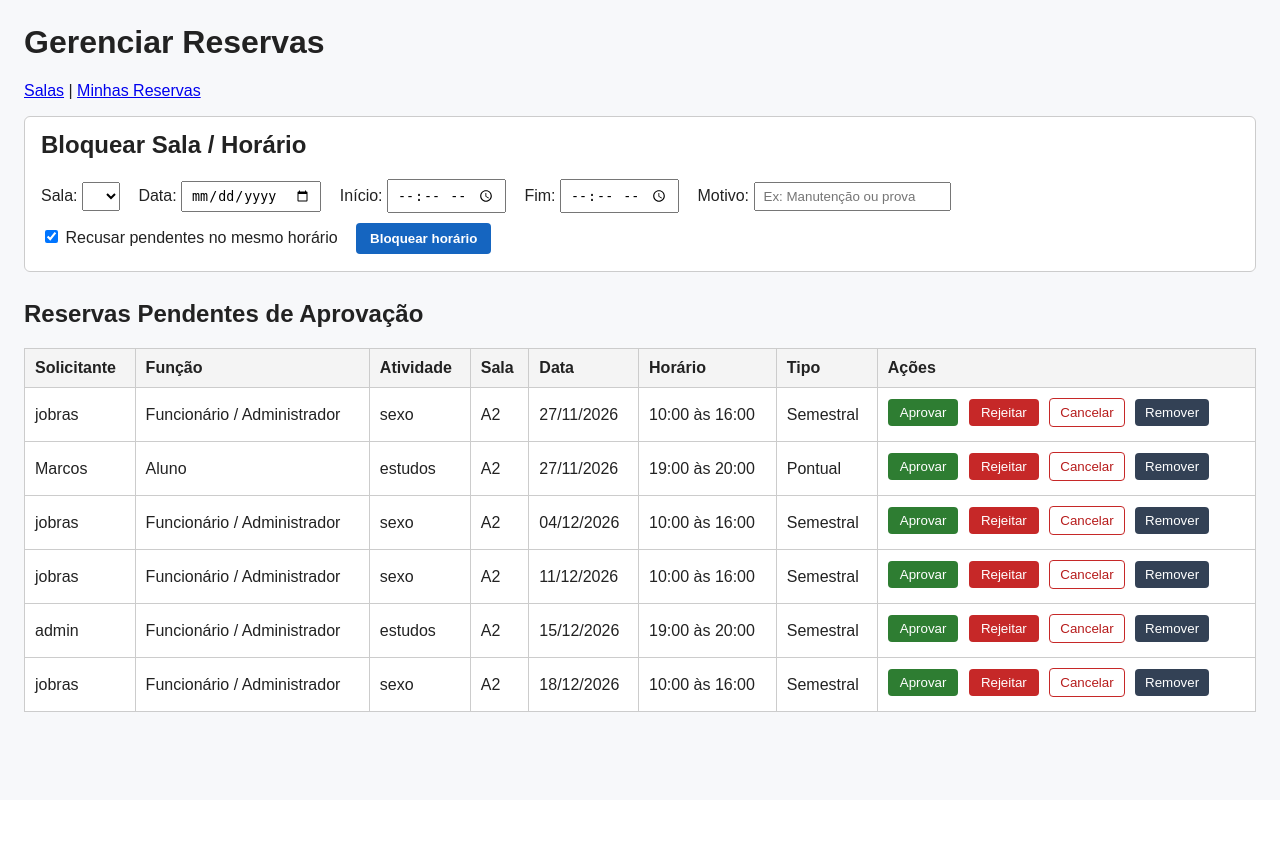
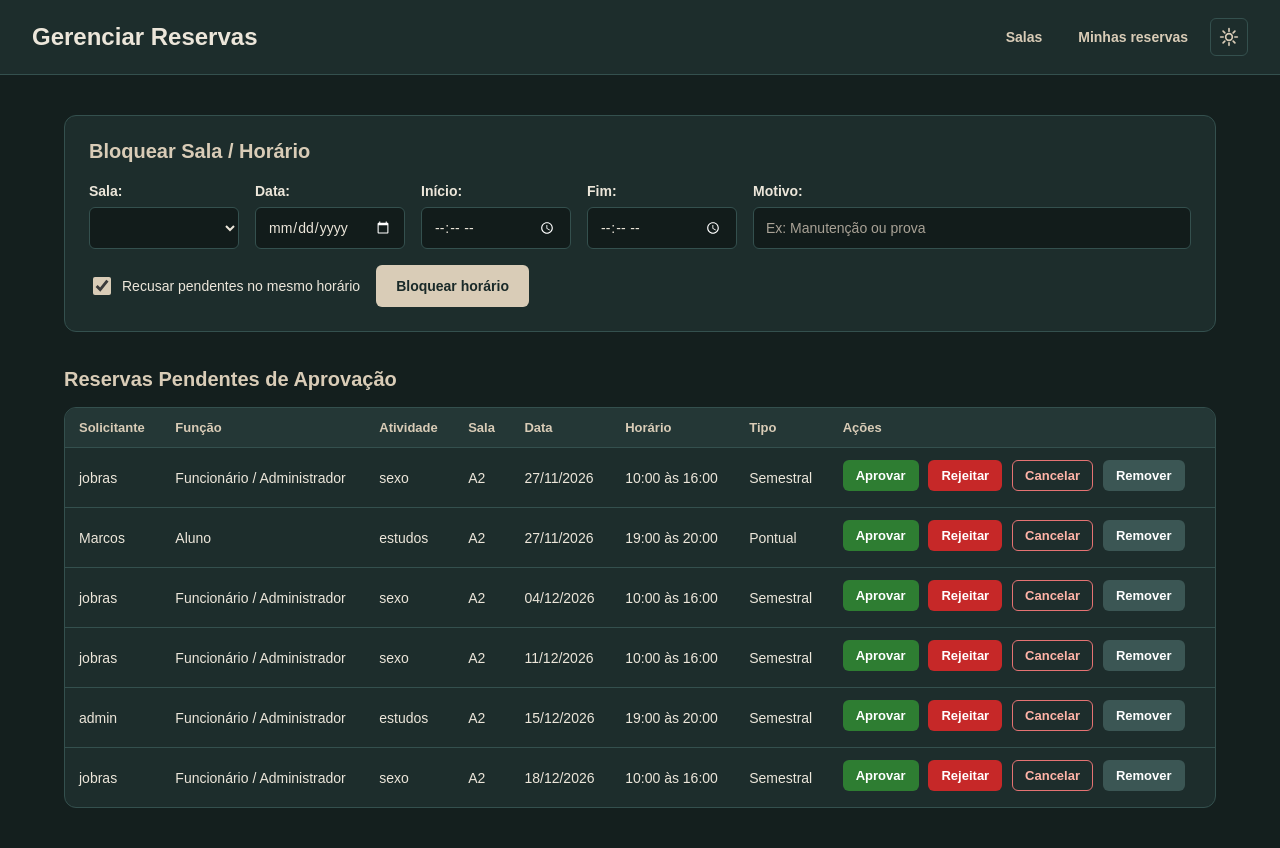
Before and after one commit to jobriel-br1/Salas, a Django app: page /gestao/reservas/ in a window 1280 px wide. Before the commit the page ends 712 px from the top, so only its background shows below. Run offline with Django 5.2, Linux system fonts and the light colour scheme; a user stored in the database is signed in; data comes from the database, SQL or seed files in the repository; lists and menus that the app fills with data are empty.

Commit message:
adicionei estilo ao gerenciar reservas

```diff
--- /dev/null
+++ b/Site de Salas/static/gerenciar-reservas.css
@@ -0,0 +1,586 @@
+/* =========================
+   1. VARIÁVEIS DE TEMA
+   ========================= */
+
+/* Tema escuro (padrão) */
+:root {
+    color-scheme: dark;
+
+    --cor-fundo: #141F1E;
+    --cor-superficie: #1D2D2C;
+    --cor-superficie-alta: #243736;
+    --cor-campo: #121C1B;
+    --cor-primaria: #29403F;
+    --cor-hover: #365553;
+    --cor-borda: #34504E;
+
+    --cor-destaque: #D9CCB7;
+    --cor-texto: #ECE6DA;
+    --cor-texto-suave: #A9A296;
+    --cor-texto-sobre-destaque: #1A2A29;
+    --cor-texto-sobre-hover: #ECE6DA;
+    --cor-foco: rgba(217, 204, 183, 0.25);
+
+    /* Botões de ação */
+    --btn-aprovar: #2E7D32;
+    --btn-rejeitar: #C62828;
+    --btn-neutro: #3B5654;
+
+    /* Status e mensagens */
+    --ok-cor: #66BB6A;
+    --ok-fundo: #1E3A28;
+    --ok-texto: #A5D6A7;
+
+    --aviso-cor: #FFA726;
+    --aviso-fundo: #3D2E17;
+    --aviso-texto: #FFCC80;
+
+    --erro-cor: #E57373;
+    --erro-fundo: #3A1F1F;
+    --erro-texto: #FFB4A8;
+
+    --info-cor: #64B5F6;
+    --info-fundo: #1F3340;
+    --info-texto: #A9D0F5;
+
+    --sombra: none;
+}
+
+/* Tema claro (ativado pelo botão) */
+:root[data-theme="light"] {
+    color-scheme: light;
+
+    --cor-fundo: #F5F2ED;
+    --cor-superficie: #FFFFFF;
+    --cor-superficie-alta: #FAF7F2;
+    --cor-campo: #FAF8F4;
+    --cor-primaria: #29403F;
+    --cor-hover: #365553;
+    --cor-borda: #D8D8D3;
+
+    --cor-destaque: #29403F;
+    --cor-texto: #343A38;
+    --cor-texto-suave: #6B706D;
+    --cor-texto-sobre-destaque: #FFFFFF;
+    --cor-texto-sobre-hover: #FFFFFF;
+    --cor-foco: rgba(41, 64, 63, 0.2);
+
+    --btn-aprovar: #2E7D32;
+    --btn-rejeitar: #C62828;
+    --btn-neutro: #4A5B59;
+
+    --ok-cor: #2E7D32;
+    --ok-fundo: #E6F4EA;
+    --ok-texto: #1E6F31;
+
+    --aviso-cor: #ED6C02;
+    --aviso-fundo: #FFF4E5;
+    --aviso-texto: #9A4A00;
+
+    --erro-cor: #C62828;
+    --erro-fundo: #FDECEA;
+    --erro-texto: #A51D24;
+
+    --info-cor: #1976D2;
+    --info-fundo: #EEF6FF;
+    --info-texto: #0D47A1;
+
+    --sombra: 0 2px 8px rgba(0, 0, 0, 0.06);
+}
+
+/* =========================
+   2. CONFIGURAÇÕES GERAIS
+   ========================= */
+
+* {
+    box-sizing: border-box;
+    font-family: Arial, Helvetica, sans-serif;
+}
+
+html,
+body {
+    margin: 0;
+    min-height: 100%;
+}
+
+body {
+    min-height: 100vh;
+    min-height: 100dvh;
+
+    background-color: var(--cor-fundo);
+    color: var(--cor-texto);
+
+    transition:
+        background-color 0.25s,
+        color 0.25s;
+}
+
+/* =========================
+   3. CABEÇALHO
+   ========================= */
+
+header {
+    padding: 18px 32px;
+
+    display: flex;
+    align-items: center;
+    justify-content: space-between;
+    flex-wrap: wrap;
+    gap: 16px;
+
+    background-color: var(--cor-superficie);
+    border-bottom: 1px solid var(--cor-borda);
+
+    transition:
+        background-color 0.25s,
+        border-color 0.25s;
+}
+
+header h1 {
+    margin: 0;
+    font-size: 24px;
+    font-weight: 700;
+    color: var(--cor-texto);
+}
+
+/* =========================
+   4. NAVEGAÇÃO
+   ========================= */
+
+nav {
+    display: flex;
+    align-items: center;
+    flex-wrap: wrap;
+    gap: 8px;
+}
+
+nav a {
+    padding: 8px 14px;
+
+    border-radius: 6px;
+
+    color: var(--cor-destaque);
+    font-size: 14px;
+    font-weight: 600;
+    text-decoration: none;
+
+    transition:
+        background-color 0.2s,
+        color 0.2s;
+}
+
+nav a:hover {
+    background-color: var(--cor-hover);
+    color: var(--cor-texto-sobre-hover);
+}
+
+/* Botão de alternar tema (sol / lua) */
+.botao-tema {
+    width: 38px;
+    height: 38px;
+    padding: 0;
+
+    display: inline-flex;
+    align-items: center;
+    justify-content: center;
+
+    border: 1px solid var(--cor-borda);
+    border-radius: 6px;
+
+    background-color: transparent;
+    color: var(--cor-destaque);
+
+    cursor: pointer;
+
+    transition:
+        background-color 0.2s,
+        border-color 0.2s,
+        color 0.2s,
+        transform 0.2s;
+}
+
+.botao-tema:hover {
+    background-color: var(--cor-hover);
+    border-color: var(--cor-hover);
+    color: var(--cor-texto-sobre-hover);
+}
+
+.botao-tema:active {
+    transform: scale(0.95);
+}
+
+/* =========================
+   5. CONTEÚDO PRINCIPAL
+   ========================= */
+
+main {
+    width: 100%;
+    max-width: 1200px;
+    margin: 0 auto;
+    padding: 40px 24px;
+}
+
+main h2 {
+    margin: 36px 0 16px;
+
+    font-size: 20px;
+    font-weight: 700;
+    color: var(--cor-destaque);
+}
+
+.vazio {
+    margin: 0;
+    padding: 24px 0;
+
+    color: var(--cor-texto-suave);
+}
+
+/* =========================
+   6. MENSAGENS
+   ========================= */
+
+.msg {
+    margin-bottom: 16px;
+    padding: 12px 14px;
+
+    background-color: var(--info-fundo);
+    color: var(--info-texto);
+
+    border-left: 4px solid var(--info-cor);
+    border-radius: 6px;
+
+    font-size: 14px;
+    line-height: 1.5;
+}
+
+.msg-ok {
+    background-color: var(--ok-fundo);
+    color: var(--ok-texto);
+    border-left-color: var(--ok-cor);
+}
+
+.msg-erro {
+    background-color: var(--erro-fundo);
+    color: var(--erro-texto);
+    border-left-color: var(--erro-cor);
+}
+
+/* =========================
+   7. FORMULÁRIO DE BLOQUEIO
+   ========================= */
+
+.box-bloqueio {
+    padding: 24px;
+
+    background-color: var(--cor-superficie);
+    border: 1px solid var(--cor-borda);
+    border-radius: 12px;
+    box-shadow: var(--sombra);
+}
+
+.box-bloqueio h2 {
+    margin: 0 0 20px;
+}
+
+.form-bloqueio {
+    display: flex;
+    flex-wrap: wrap;
+    align-items: flex-end;
+    gap: 16px;
+}
+
+.campo {
+    min-width: 150px;
+
+    display: flex;
+    flex-direction: column;
+    gap: 8px;
+}
+
+.campo-largo {
+    flex: 1 1 240px;
+}
+
+.campo label {
+    font-size: 14px;
+    font-weight: 600;
+    color: var(--cor-texto);
+}
+
+.campo input,
+.campo select {
+    width: 100%;
+    min-width: 0;
+    height: 42px;
+    padding: 0 12px;
+
+    border: 1px solid var(--cor-borda);
+    border-radius: 6px;
+
+    background-color: var(--cor-campo);
+    color: var(--cor-texto);
+
+    font-size: 14px;
+
+    outline: none;
+
+    transition:
+        border-color 0.2s,
+        box-shadow 0.2s;
+}
+
+.campo input::placeholder {
+    color: var(--cor-texto-suave);
+}
+
+.campo input:focus,
+.campo select:focus {
+    border-color: var(--cor-destaque);
+    box-shadow: 0 0 0 3px var(--cor-foco);
+}
+
+/* Checkbox: não herda o tamanho dos outros campos */
+.campo-check {
+    justify-content: center;
+    min-height: 42px;
+}
+
+.campo-check label {
+    display: flex;
+    align-items: center;
+    gap: 8px;
+
+    font-weight: 400;
+    cursor: pointer;
+}
+
+.campo-check input[type="checkbox"] {
+    width: 18px;
+    height: 18px;
+    flex-shrink: 0;
+    padding: 0;
+
+    accent-color: var(--cor-destaque);
+    cursor: pointer;
+}
+
+.btn-bloquear {
+    height: 42px;
+    padding: 0 20px;
+
+    border: none;
+    border-radius: 6px;
+
+    background-color: var(--cor-destaque);
+    color: var(--cor-texto-sobre-destaque);
+
+    font-size: 14px;
+    font-weight: 700;
+
+    cursor: pointer;
+
+    transition:
+        background-color 0.2s,
+        color 0.2s,
+        transform 0.2s;
+}
+
+.btn-bloquear:hover {
+    background-color: var(--cor-hover);
+    color: var(--cor-texto-sobre-hover);
+}
+
+.btn-bloquear:active {
+    transform: scale(0.97);
+}
+
+/* =========================
+   8. TABELAS
+   ========================= */
+
+.tabela-wrapper {
+    overflow-x: auto;
+
+    background-color: var(--cor-superficie);
+    border: 1px solid var(--cor-borda);
+    border-radius: 12px;
+    box-shadow: var(--sombra);
+}
+
+table {
+    width: 100%;
+    border-collapse: collapse;
+}
+
+th,
+td {
+    padding: 12px 14px;
+
+    border-bottom: 1px solid var(--cor-borda);
+
+    text-align: left;
+    font-size: 14px;
+    vertical-align: middle;
+}
+
+th {
+    background-color: var(--cor-superficie-alta);
+    color: var(--cor-destaque);
+
+    font-size: 13px;
+    font-weight: 700;
+    white-space: nowrap;
+}
+
+tbody tr:last-child td {
+    border-bottom: none;
+}
+
+tbody tr:hover {
+    background-color: var(--cor-superficie-alta);
+}
+
+/* Etiquetas de status */
+.badge {
+    padding: 3px 10px;
+
+    border-radius: 999px;
+
+    background-color: var(--cor-primaria);
+    color: var(--cor-texto);
+
+    font-size: 12px;
+    font-weight: 700;
+    white-space: nowrap;
+}
+
+.badge.aprovada {
+    background-color: var(--ok-fundo);
+    color: var(--ok-texto);
+}
+
+.badge.pendente {
+    background-color: var(--aviso-fundo);
+    color: var(--aviso-texto);
+}
+
+.badge.bloqueada {
+    background-color: var(--info-fundo);
+    color: var(--info-texto);
+}
+
+.badge.recusada,
+.badge.cancelada {
+    background-color: var(--erro-fundo);
+    color: var(--erro-texto);
+}
+
+/* =========================
+   9. BOTÕES DE AÇÃO
+   ========================= */
+
+.acoes {
+    white-space: nowrap;
+}
+
+.acoes form {
+    display: inline-block;
+    margin: 0 6px 4px 0;
+}
+
+.acoes button {
+    padding: 7px 12px;
+
+    border: 1px solid transparent;
+    border-radius: 6px;
+
+    font-size: 13px;
+    font-weight: 700;
+
+    cursor: pointer;
+
+    transition:
+        opacity 0.2s,
+        background-color 0.2s,
+        transform 0.2s;
+}
+
+.acoes button:hover {
+    opacity: 0.85;
+}
+
+.acoes button:active {
+    transform: scale(0.96);
+}
+
+.btn-aprovar {
+    background-color: var(--btn-aprovar);
+    color: #FFFFFF;
+}
+
+.btn-rejeitar {
+    background-color: var(--btn-rejeitar);
+    color: #FFFFFF;
+}
+
+.btn-cancelar {
+    background-color: transparent;
+    border-color: var(--erro-cor) !important;
+    color: var(--erro-texto);
+}
+
+.acoes .btn-cancelar:hover {
+    background-color: var(--erro-fundo);
+    opacity: 1;
+}
+
+.btn-remover {
+    background-color: var(--btn-neutro);
+    color: #FFFFFF;
+}
+
+/* =========================
+   10. ACESSIBILIDADE
+   ========================= */
+
+nav a:focus-visible,
+.botao-tema:focus-visible,
+.btn-bloquear:focus-visible,
+.acoes button:focus-visible,
+.campo-check input:focus-visible {
+    outline: 2px solid var(--cor-destaque);
+    outline-offset: 3px;
+}
+
+/* =========================
+   11. RESPONSIVIDADE
+   ========================= */
+
+@media (max-width: 700px) {
+    header {
+        padding: 16px;
+        flex-direction: column;
+        align-items: flex-start;
+    }
+
+    main {
+        padding: 28px 16px;
+    }
+
+    .box-bloqueio {
+        padding: 18px;
+    }
+
+    .form-bloqueio {
+        flex-direction: column;
+        align-items: stretch;
+    }
+
+    .campo {
+        min-width: 0;
+    }
+
+    .btn-bloquear {
+        width: 100%;
+    }
+}
--- /dev/null
+++ b/Site de Salas/static/gerenciar-reservas.js
@@ -0,0 +1,80 @@
+// Alterna entre tema escuro (padrão) e claro, e lembra a escolha do usuário.
+//
+// IMPORTANTE: carregue este arquivo no <head>, SEM "defer".
+// Assim o tema salvo é aplicado antes da página aparecer (sem "piscar" de cor).
+
+(function () {
+    const CHAVE = 'tema';
+
+    const ICONE_SOL = `
+<svg xmlns="http://www.w3.org/2000/svg" width="20" height="20" viewBox="0 0 24 24"
+     fill="none" stroke="currentColor" stroke-width="2"
+     stroke-linecap="round" stroke-linejoin="round" aria-hidden="true">
+    <circle cx="12" cy="12" r="4"/>
+    <line x1="12" y1="2" x2="12" y2="5"/>
+    <line x1="12" y1="19" x2="12" y2="22"/>
+    <line x1="2" y1="12" x2="5" y2="12"/>
+    <line x1="19" y1="12" x2="22" y2="12"/>
+    <line x1="4.9" y1="4.9" x2="7" y2="7"/>
+    <line x1="17" y1="17" x2="19.1" y2="19.1"/>
+    <line x1="4.9" y1="19.1" x2="7" y2="17"/>
+    <line x1="17" y1="7" x2="19.1" y2="4.9"/>
+</svg>`;
+
+    const ICONE_LUA = `
+<svg xmlns="http://www.w3.org/2000/svg" width="20" height="20" viewBox="0 0 24 24"
+     fill="none" stroke="currentColor" stroke-width="2"
+     stroke-linecap="round" stroke-linejoin="round" aria-hidden="true">
+    <path d="M21 12.8A9 9 0 1 1 11.2 3a7 7 0 0 0 9.8 9.8z"/>
+</svg>`;
+
+    function lerTemaSalvo() {
+        try {
+            return localStorage.getItem(CHAVE);
+        } catch (e) {
+            return null; // localStorage indisponível (modo privado, etc.)
+        }
+    }
+
+    function salvarTema(tema) {
+        try {
+            localStorage.setItem(CHAVE, tema);
+        } catch (e) {
+            // sem problema: o tema só não será lembrado na próxima visita
+        }
+    }
+
+    function aplicarTema(tema) {
+        document.documentElement.setAttribute('data-theme', tema);
+    }
+
+    // Aplica o tema imediatamente (padrão: escuro)
+    let temaAtual = lerTemaSalvo() === 'light' ? 'light' : 'dark';
+    aplicarTema(temaAtual);
+
+    document.addEventListener('DOMContentLoaded', function () {
+        const botao = document.getElementById('botao-tema');
+        if (!botao) return;
+
+        // No tema escuro mostra o sol (clique para clarear);
+        // no tema claro mostra a lua (clique para escurecer).
+        function atualizarBotao() {
+            const escuro = temaAtual === 'dark';
+            botao.innerHTML = escuro ? ICONE_SOL : ICONE_LUA;
+            botao.setAttribute(
+                'aria-label',
+                escuro ? 'Ativar tema claro' : 'Ativar tema escuro'
+            );
+            botao.setAttribute('title', escuro ? 'Tema claro' : 'Tema escuro');
+        }
+
+        atualizarBotao();
+
+        botao.addEventListener('click', function () {
+            temaAtual = temaAtual === 'dark' ? 'light' : 'dark';
+            aplicarTema(temaAtual);
+            salvarTema(temaAtual);
+            atualizarBotao();
+        });
+    });
+})();
--- a/Site de Salas/templates/reservas/gerenciar_reservas.html
+++ b/Site de Salas/templates/reservas/gerenciar_reservas.html
@@ -1,42 +1,51 @@
+{% load static %}
 <!DOCTYPE html>
 <html lang="pt-br">
 <head>
     <meta charset="UTF-8">
-  <title>Gerenciar Reservas — Poli-Salas</title>
-  <style>
-    body { font-family: Arial, sans-serif; margin: 24px; background: #f7f8fa; color: #222; }
-    h2 { margin-top: 28px; }
-    table { width: 100%; border-collapse: collapse; margin-top: 12px; background: #fff; }
-    th, td { border: 1px solid #ccc; padding: 10px; text-align: left; }
-    th { background: #f4f4f4; }
-    .acoes form { display: inline-block; margin-right: 6px; margin-bottom: 4px; }
-    .btn-aprovar { background: #2e7d32; color: #fff; border: none; padding: 6px 12px; cursor: pointer; border-radius: 4px; }
-    .btn-rejeitar { background: #c62828; color: #fff; border: none; padding: 6px 12px; cursor: pointer; border-radius: 4px; }
-    .btn-cancelar { background: #fff; color: #b71c1c; border: 1px solid #c62828; padding: 6px 10px; cursor: pointer; border-radius: 4px; }
-    .btn-remover { background: #334155; color: #fff; border: none; padding: 6px 10px; cursor: pointer; border-radius: 4px; }
-    .btn-bloquear { background: #1565c0; color: #fff; border: none; padding: 8px 14px; cursor: pointer; border-radius: 4px; font-weight: bold; }
-    .msg { padding: 10px; margin-bottom: 12px; background: #eef6ff; border-left: 4px solid #1976d2; }
-    .box-bloqueio { background: #fff; border: 1px solid #ccc; border-radius: 6px; padding: 14px 16px; margin-top: 16px; }
-    .campo { display: inline-block; margin-right: 14px; margin-bottom: 10px; }
-    .campo input, .campo select { padding: 5px 8px; }
-  </style>
+    <meta name="viewport" content="width=device-width, initial-scale=1.0">
+    <title>Gerenciar Reservas - Poli-Salas</title>
+    <link rel="stylesheet" href="{% static 'gerenciar-reservas.css' %}">
+    <!-- Sem defer: aplica o tema salvo antes da página aparecer -->
+    <script src="{% static 'gerenciar-reservas.js' %}"></script>
 </head>
 <body>
+    <header>
         <h1>Gerenciar Reservas</h1>
-  <p>
-    <a href="{% url 'lista_salas' %}">Salas</a> |
-    <a href="{% url 'minhas_reservas' %}">Minhas Reservas</a>
-  </p>
+        <nav>
+            <a href="{% url 'lista_salas' %}">Salas</a>
+            <a href="{% url 'minhas_reservas' %}">Minhas reservas</a>
 
+            <button type="button" id="botao-tema" class="botao-tema" aria-label="Alternar tema">
+                <svg xmlns="http://www.w3.org/2000/svg" width="20" height="20" viewBox="0 0 24 24"
+                     fill="none" stroke="currentColor" stroke-width="2"
+                     stroke-linecap="round" stroke-linejoin="round" aria-hidden="true">
+                    <circle cx="12" cy="12" r="4"/>
+                    <line x1="12" y1="2" x2="12" y2="5"/>
+                    <line x1="12" y1="19" x2="12" y2="22"/>
+                    <line x1="2" y1="12" x2="5" y2="12"/>
+                    <line x1="19" y1="12" x2="22" y2="12"/>
+                    <line x1="4.9" y1="4.9" x2="7" y2="7"/>
+                    <line x1="17" y1="17" x2="19.1" y2="19.1"/>
+                    <line x1="4.9" y1="19.1" x2="7" y2="17"/>
+                    <line x1="17" y1="7" x2="19.1" y2="4.9"/>
+                </svg>
+            </button>
+        </nav>
+    </header>
+
+    <main>
         {% if messages %}
             {% for message in messages %}
-      <div class="msg">{{ message }}</div>
+                <div class="msg {% if message.tags == 'error' %}msg-erro{% elif message.tags == 'success' %}msg-ok{% endif %}">
+                    {{ message }}
+                </div>
             {% endfor %}
         {% endif %}
 
-  <div class="box-bloqueio">
-    <h2 style="margin-top: 0;">Bloquear Sala / Horário</h2>
-    <form method="post" action="{% url 'bloquear_horario' %}">
+        <section class="box-bloqueio">
+            <h2>Bloquear Sala / Horário</h2>
+            <form method="post" action="{% url 'bloquear_horario' %}" class="form-bloqueio">
                 {% csrf_token %}
                 <div class="campo">
                     <label for="id_sala">Sala:</label>
@@ -58,11 +67,11 @@
                     <label for="id_hora_fim">Fim:</label>
                     <input id="id_hora_fim" type="time" name="hora_fim" required>
                 </div>
-      <div class="campo">
+                <div class="campo campo-largo">
                     <label for="id_atividade">Motivo:</label>
                     <input id="id_atividade" type="text" name="atividade" placeholder="Ex: Manutenção ou prova">
                 </div>
-      <div class="campo">
+                <div class="campo campo-check">
                     <label>
                         <input type="checkbox" name="recusar_conflitos" checked>
                         Recusar pendentes no mesmo horário
@@ -70,10 +79,11 @@
                 </div>
                 <button type="submit" class="btn-bloquear">Bloquear horário</button>
             </form>
-  </div>
+        </section>
 
         <h2>Reservas Pendentes de Aprovação</h2>
         {% if reservas %}
+            <div class="tabela-wrapper">
                 <table>
                     <thead>
                         <tr>
@@ -119,12 +129,14 @@
                         {% endfor %}
                     </tbody>
                 </table>
+            </div>
         {% else %}
-    <p>Não há reservas pendentes no momento.</p>
+            <p class="vazio">Não há reservas pendentes no momento.</p>
         {% endif %}
 
         {% if reservas_gerenciaveis %}
             <h2>Reservas Aprovadas, Bloqueadas e Canceladas</h2>
+            <div class="tabela-wrapper">
                 <table>
                     <thead>
                         <tr>
@@ -145,7 +157,9 @@
                                 <td>{{ item.sala.nome }}</td>
                                 <td>{{ item.data|date:"d/m/Y" }}</td>
                                 <td>{{ item.hora_inicio|time:"H:i" }} às {{ item.hora_fim|time:"H:i" }}</td>
-            <td>{{ item.get_status_display }}</td>
+                                <td>
+                                    <span class="badge {{ item.status|lower }}">{{ item.get_status_display }}</span>
+                                </td>
                                 <td class="acoes">
                                     {% if item.status != 'CANCELADA' %}
                                         <form method="post" action="{% url 'cancelar_reserva_funcionario' item.id %}">
@@ -162,6 +176,8 @@
                         {% endfor %}
                     </tbody>
                 </table>
+            </div>
         {% endif %}
+    </main>
 </body>
 </html>
```
Lines whose indentation alone changed are shown as unchanged.
